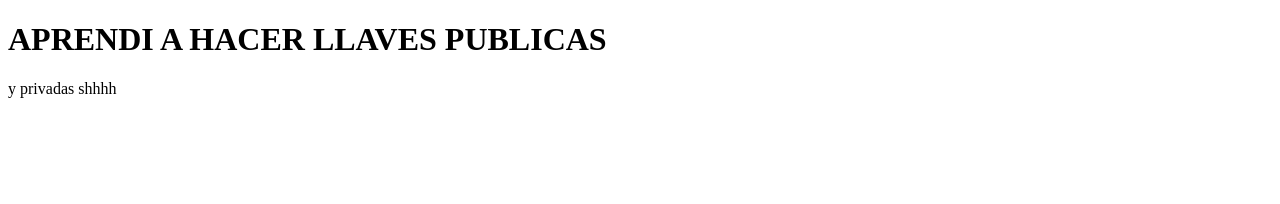
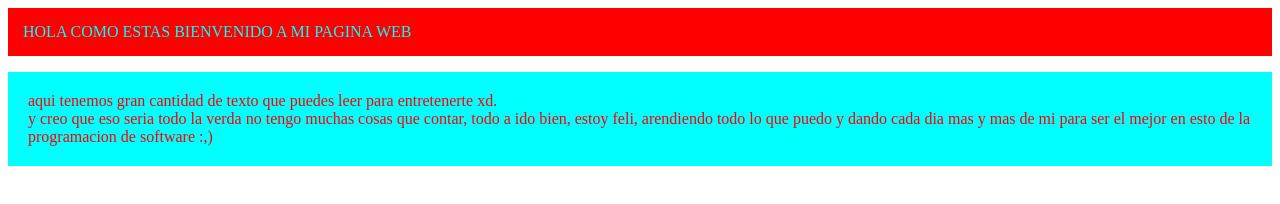
Before and after one commit to TOSCANERO/repo, a plain HTML site: page index.html in a window 1280 px wide. Drawn offline with Linux system fonts and the light colour scheme.

Commit message:
Agregue los cambios del header y el body

```diff
--- a/estilos.css
+++ b/estilos.css
@@ -0,0 +1,10 @@
+header{
+    background-color: red;
+    color: aqua;
+    padding: 15px;
+}
+p{
+    background-color: aqua;
+    color: red;
+    padding: 20px;
+}
--- a/index.html
+++ b/index.html
@@ -4,10 +4,13 @@
     <meta charset="UTF-8">
     <meta http-equiv="X-UA-Compatible" content="IE=edge">
     <meta name="viewport" content="width=device-width, initial-scale=1.0">
+   <link rel="stylesheet" href="estilos.css">
     <title>LLAVES</title>
 </head>
+<header>
+    HOLA COMO ESTAS BIENVENIDO A MI PAGINA WEB
+</header>
 <body>
-    <h1>APRENDI A HACER LLAVES PUBLICAS</h1>
-    <p>y privadas shhhh</p>
+    <p>aqui tenemos gran cantidad de texto que puedes leer para entretenerte xd. <br> y creo que eso seria todo la verda no tengo muchas cosas que contar, todo a ido bien, estoy feli, arendiendo todo lo que puedo y dando cada dia mas y mas de mi para ser el mejor en esto de la programacion de software :,)</p>
 </body>
 </html>
```
Also changed, not shown: actualizacion.txt.
